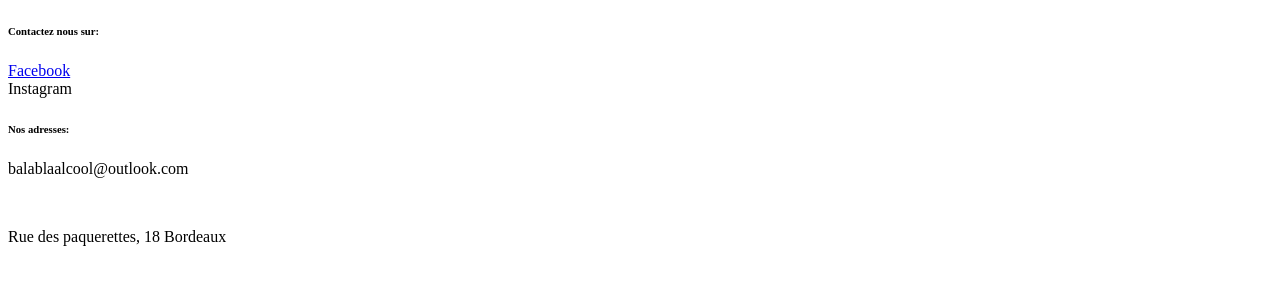
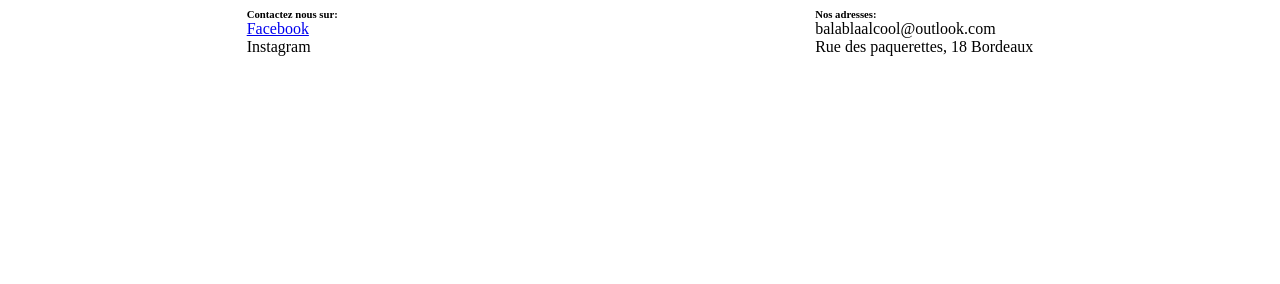
Before and after one commit to KadirDolek/projet-github-molengeek, a plain HTML site: page index.html in a window 1280 px wide. Drawn offline with Linux system fonts and the light colour scheme.

Commit message:
ajout classfooter

```diff
--- a/index.html
+++ b/index.html
@@ -5,15 +5,16 @@
     <meta name="viewport" content="width=device-width, initial-scale=1.0">
     <title>Document</title>
 </head>
+<link rel="stylesheet" href="./styles/styles.css">
 <body>
     <footer>
      <div><h6>Contactez nous sur:</h6>
     <a href="https://facebook.com">Facebook</a>
     <br>
   <a href="https://instagram.com"></a>Instagram</div>
-  <div>
+  <div class="classfooter">
     <h6>Nos adresses:</h6>
-    <p>balablaalcool@outlook.com</p> <br>
+    <p>balablaalcool@outlook.com</p>
     <p>Rue des paquerettes, 18 Bordeaux</p>
   </div>
     </footer>
--- /dev/null
+++ b/styles/styles.css
@@ -0,0 +1,8 @@
+footer {
+    display: flex;
+    justify-content: space-around;
+}
+
+footer>div>h6, p {
+    margin: 0px;
+}
```
